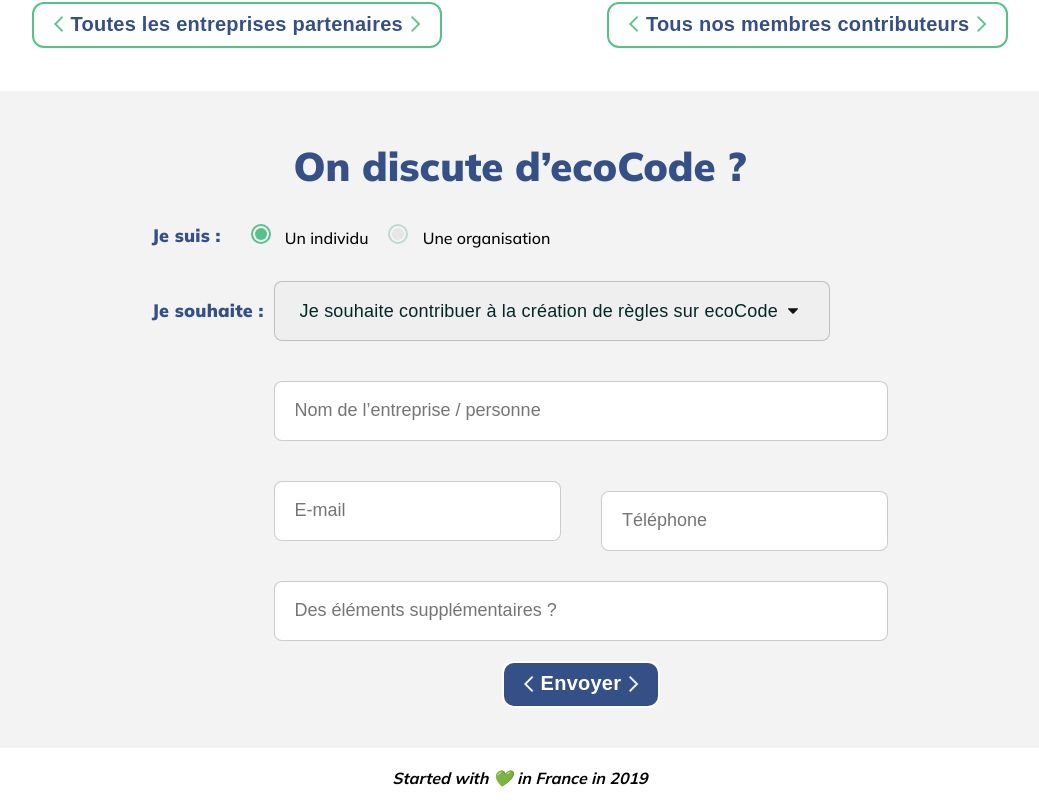
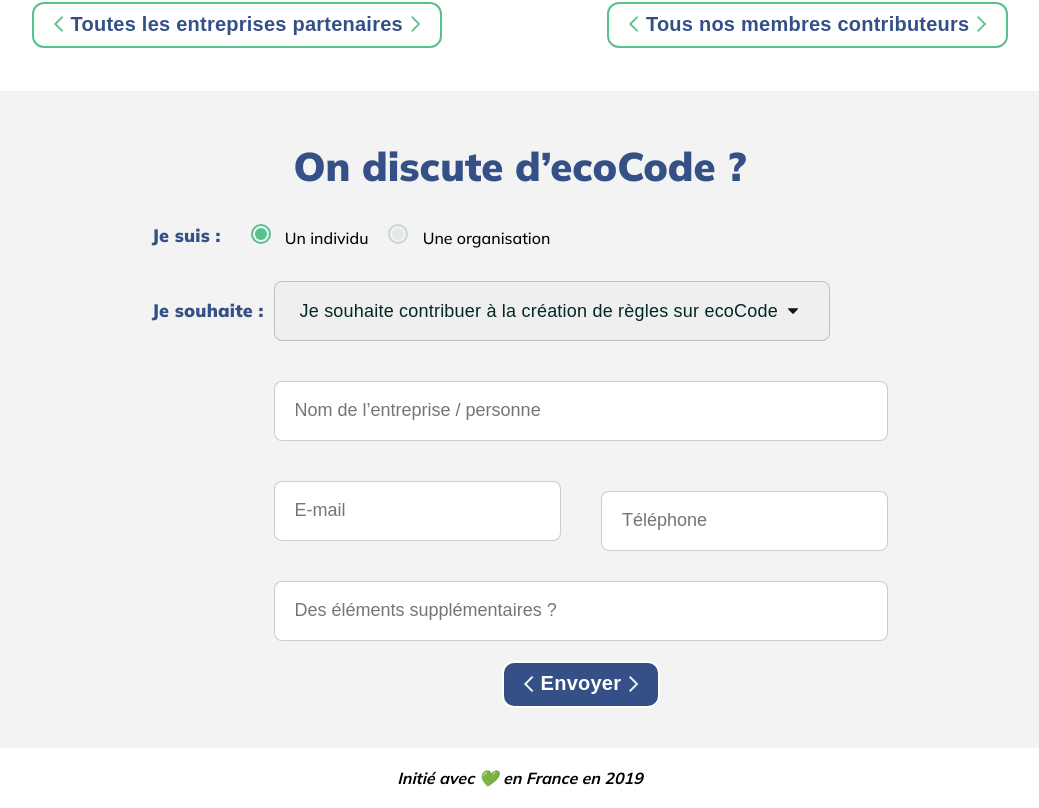
Before and after one commit to green-code-initiative/ecoCode-website, a Vue app: page / in a window 1280 px wide. Shown: the part 3032-3840 px from the top of the page, without its empty margins (120-1159 px from the left). Built offline with nearby package versions, Linux system fonts and the light colour scheme.

Commit message:
Update Footer.vue
fixed footer wording in english instead of french

```diff
--- a/src/components/global/Footer.vue
+++ b/src/components/global/Footer.vue
@@ -1,6 +1,6 @@
 <template>
     <footer>
-        <span class="text-footer">Started with 💚 in France in 2019</span>
+        <span class="text-footer">Initié avec 💚 en France en 2019</span>
       </footer>
 </template>
 <script setup lang="ts">
```
